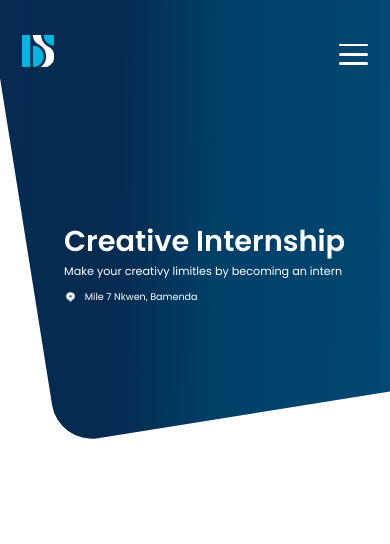
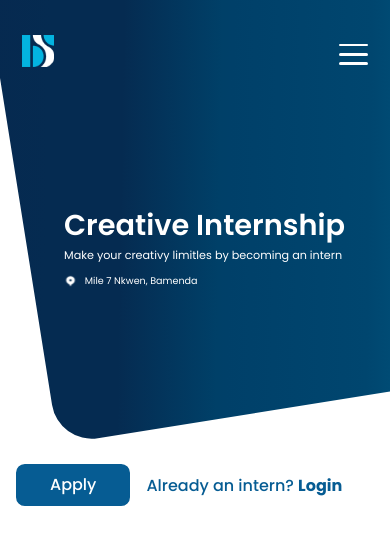
Before and after one commit to SMXKY/bitspartk-intern-client, a React (Create React App) app: page / in a window 390 px wide. Shown: the top 544 px of the page. Built offline with nearby package versions, Linux system fonts and the light colour scheme.

Commit message:
complete the action buttons section of the landing page

```diff
--- a/src/App.css
+++ b/src/App.css
@@ -21,6 +21,6 @@
   --cta-color: #065c93;
 }
 
-body {
-  /* background-color: black; */
-}
+/* body {
+  background-color: black;
+} */
--- /dev/null
+++ b/src/components/ActionButton/ActionButton.component.jsx
@@ -0,0 +1,10 @@
+import "./ActionButton.styles.css";
+import { Link } from "react-router-dom";
+
+export const ActionButton = ({ name, url }) => {
+  return (
+    <Link className="action-btn" to={url}>
+      <button>{name}</button>
+    </Link>
+  );
+};
--- /dev/null
+++ b/src/components/ActionButton/ActionButton.styles.css
@@ -0,0 +1,33 @@
+.action-btn button {
+  color: white;
+  background-color: var(--cta-color);
+  font-weight: 500;
+  font-size: 1.5rem;
+  border: none;
+  padding: 0.8rem 8rem;
+  border-radius: 0.7rem;
+  transition: ease-in-out 0.25s;
+  cursor: pointer;
+  border: solid 2px var(--cta-color);
+}
+
+.action-btn button:hover {
+  border: solid 2px var(--cta-color);
+  color: var(--cta-color);
+  background-color: white;
+}
+
+@media (max-width: 800px) {
+  .action-btn button {
+    font-size: 1rem;
+    padding: 0.6rem 4rem;
+  }
+}
+
+@media (max-width: 422px) {
+  .action-btn button {
+    font-size: 1rem;
+    padding: 0.4rem 2rem;
+    border-radius: 0.55rem;
+  }
+}
--- a/src/components/LandingPageHero/LandingPageHero.Styles.css
+++ b/src/components/LandingPageHero/LandingPageHero.Styles.css
@@ -255,6 +255,55 @@
   }
 }
 
+@media (max-width: 690px) {
+  .hero-text {
+    left: 4rem;
+    bottom: 14rem;
+  }
+
+  .hero-text .main-hero-text {
+    font-size: 1.8rem;
+  }
+
+  .hero-text .sub-hero-text {
+    font-size: 0.7rem;
+  }
+
+  .hero-text .hero-location {
+    display: flex;
+    align-items: center;
+    color: white;
+    margin-top: 0.6rem;
+  }
+
+  .hero-text .hero-location span {
+    font-size: 0.6rem;
+  }
+
+  .landing-page-hero {
+    height: 42rem;
+    /* border: solid red; */
+    margin-top: -12rem;
+    position: relative;
+  }
+
+  .hero-img-holder {
+    height: 38rem;
+  }
+}
+
+@media (max-width: 750px) {
+  .landing-page-hero {
+    height: 42rem;
+    margin-top: -12rem;
+    position: relative;
+  }
+
+  .hero-img-holder {
+    height: 38rem;
+  }
+}
+
 @media (max-width: 590px) {
   .hero-img {
     display: none;
@@ -284,39 +333,15 @@
   }
 }
 
-@media (max-width: 690px) {
-  .hero-text {
-    left: 4rem;
-    bottom: 14rem;
-  }
-
-  .hero-text .main-hero-text {
-    font-size: 1.8rem;
-  }
-
-  .hero-text .sub-hero-text {
-    font-size: 0.7rem;
-  }
-
-  .hero-text .hero-location {
-    display: flex;
-    align-items: center;
-    color: white;
-    margin-top: 0.6rem;
-  }
-
-  .hero-text .hero-location span {
-    font-size: 0.6rem;
-  }
-
+@media (max-width: 568px) {
   .landing-page-hero {
-    height: 45rem;
-    /* border: solid red; */
+    height: 41rem;
     margin-top: -12rem;
     position: relative;
   }
 
-  .hero-img-holder {
-    height: 38rem;
+  .hero-text {
+    left: 4rem;
+    bottom: 11rem;
   }
 }
--- a/src/pages/LandingPage/LandingPage.Component.jsx
+++ b/src/pages/LandingPage/LandingPage.Component.jsx
@@ -1,10 +1,18 @@
 import "./LandingPage.Styles.css";
 import { LandingPageHero } from "../../components/LandingPageHero/LandingPageHero.Component";
+import { ActionButton } from "../../components/ActionButton/ActionButton.component";
+import { Link } from "react-router-dom";
 
 export const LandingPage = () => {
   return (
     <div>
       <LandingPageHero />
+      <div className="landing-page-action-btns">
+        <ActionButton name={"Apply"} url={"/apply"} />
+        <Link to={"/login"} className="already-an-intern-login-link">
+          Already an intern? <span>Login</span>
+        </Link>
+      </div>
     </div>
   );
 };
--- a/src/pages/LandingPage/LandingPage.Styles.css
+++ b/src/pages/LandingPage/LandingPage.Styles.css
@@ -0,0 +1,90 @@
+.landing-page-action-btns {
+  /* background-color: red; */
+  padding-left: 10rem;
+  margin-top: 2rem;
+}
+
+.already-an-intern-login-link {
+  position: relative;
+  color: var(--cta-color);
+  font-weight: 500;
+  font-size: 1.5rem;
+  padding: 0.8rem 0rem;
+  /* transition: ease-in-out 0.25s; */
+  cursor: pointer;
+  text-decoration: none;
+  margin-left: 4rem;
+  /* text-decoration: none; */
+}
+
+.already-an-intern-login-link span {
+  font-weight: bold;
+}
+
+.already-an-intern-login-link::after {
+  content: "";
+  position: absolute;
+  left: 0;
+  bottom: 0;
+  width: 0;
+  height: 2px;
+  background-color: var(--cta-color);
+  transition: width 0.3s ease, left 0.3s ease;
+}
+
+.already-an-intern-login-link:hover::after {
+  width: 100%;
+  left: 0;
+}
+
+@media (max-width: 1000px) {
+  .landing-page-action-btns {
+    padding-left: 4rem;
+    margin-top: 2rem;
+  }
+}
+
+@media (max-width: 800px) {
+  .landing-page-action-btns {
+    padding-left: 2rem;
+    margin-top: 1rem;
+  }
+}
+
+@media (max-width: 800px) {
+  .already-an-intern-login-link {
+    font-size: 1rem;
+    margin-left: 1rem;
+  }
+
+  .landing-page-action-btns {
+    padding-left: 6rem;
+    margin-top: 1rem;
+  }
+}
+
+@media (max-width: 556px) {
+  .landing-page-action-btns {
+    padding-left: 1rem;
+    margin-top: 1rem;
+  }
+}
+
+@media (max-width: 422px) {
+  .landing-page-action-btns {
+    padding-left: 1rem;
+    margin-top: 0rem;
+  }
+}
+
+@media (max-width: 344px) {
+  .landing-page-action-btns {
+    display: flex;
+    flex-direction: column;
+  }
+
+  .already-an-intern-login-link {
+    margin-left: 0rem;
+    width: fit-content;
+  }
+}
```
